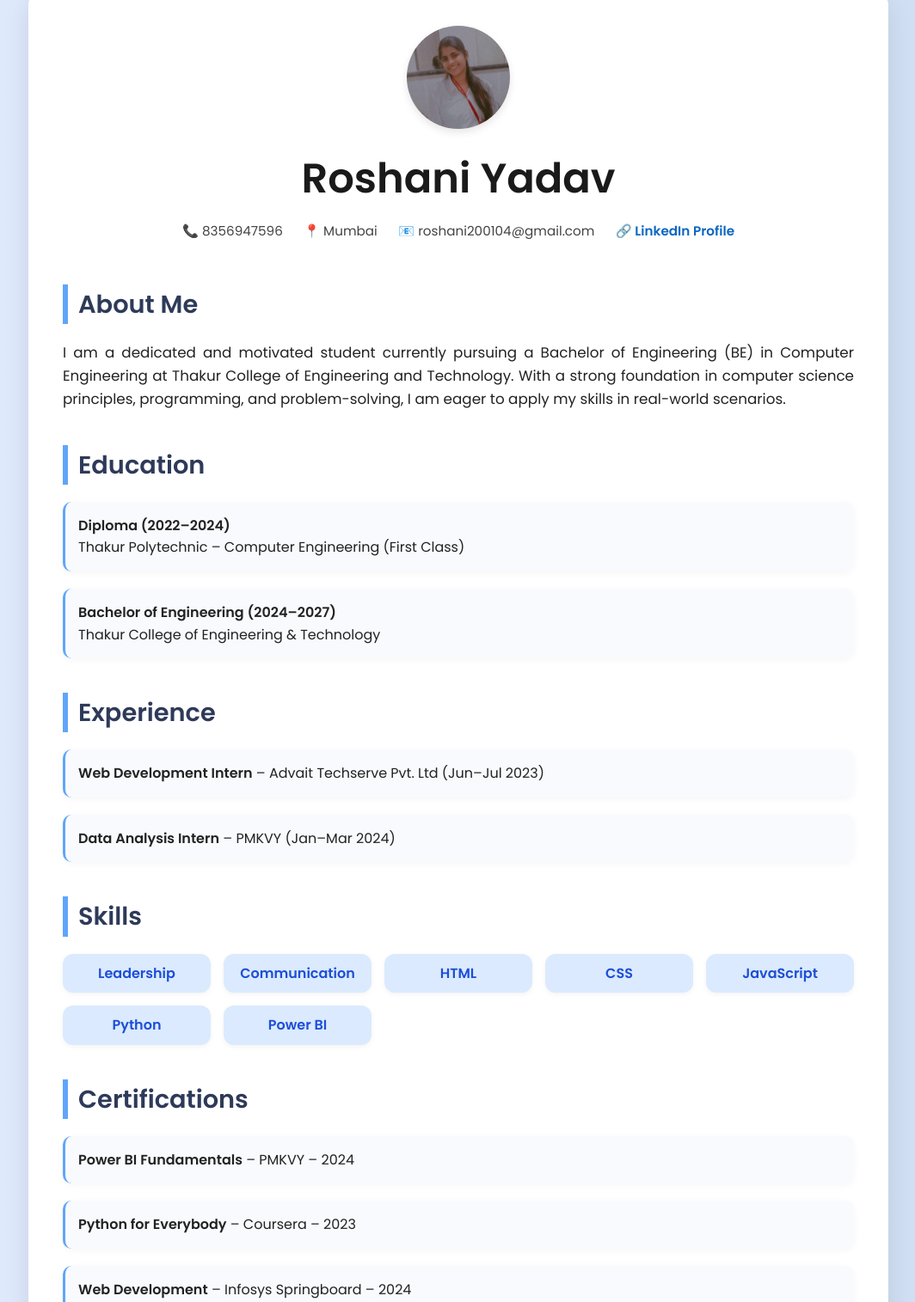
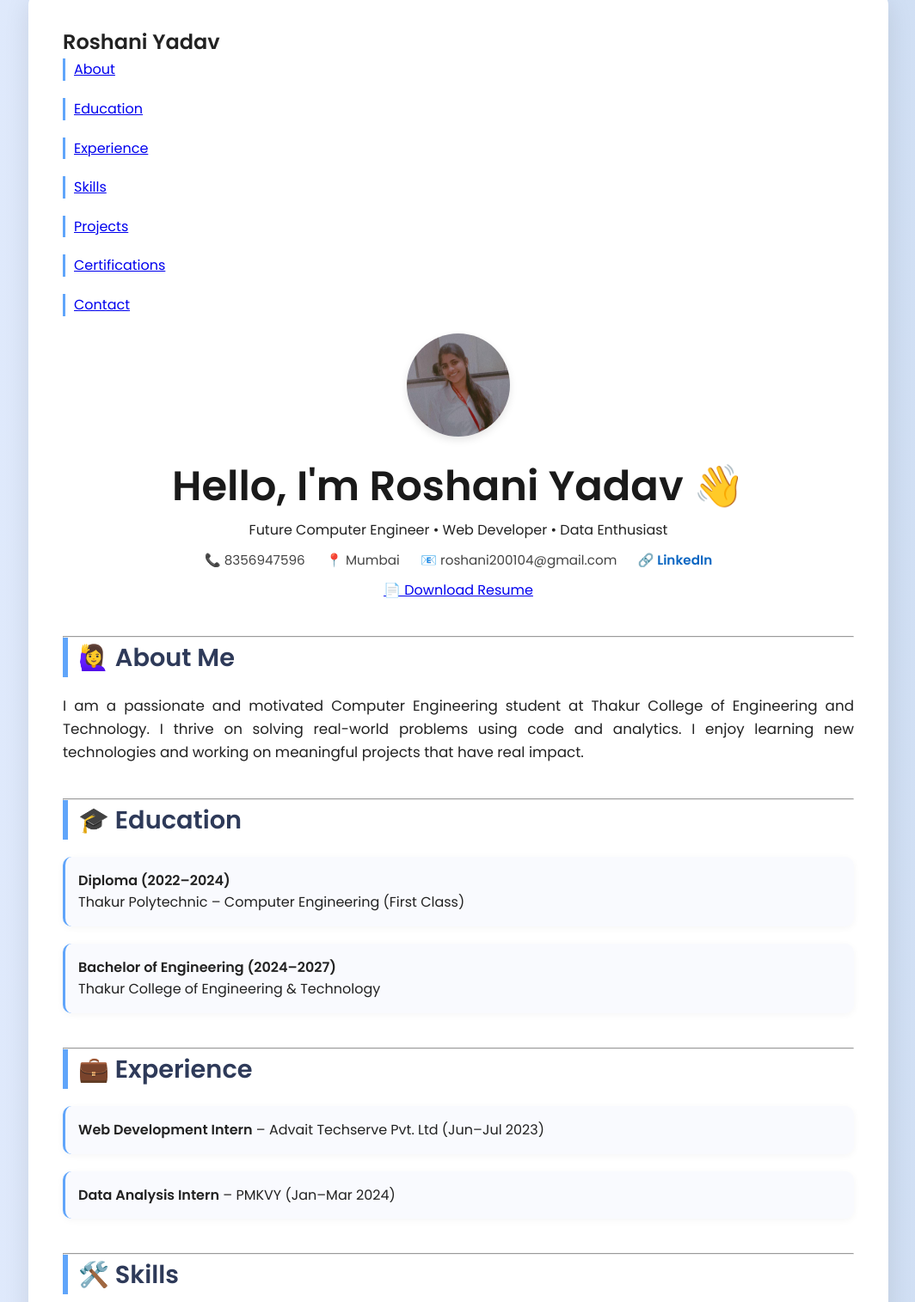
Before and after one commit to roshni200101/roshni200101.github.io, a plain HTML site: page index.html in a window 1280 px wide. Shown: the part 50-1565 px from the top of the page at 86% size, without its empty margins (107-1171 px from the left). Drawn offline with Linux system fonts and the light colour scheme.

Commit message:
Update index.html

```diff
--- a/index.html
+++ b/index.html
@@ -9,54 +9,111 @@
 </head>
 <body>
   <div class="container">
-    <header>
-      <img src="profile.jpeg" alt="Roshani Yadav" class="profile-pic">
-      <h1>Roshani Yadav</h1>
-      <div class="contact">
+
+    <!-- 🌐 NAVIGATION -->
+    <nav class="navbar">
+      <h2 class="logo">Roshani Yadav</h2>
+      <ul class="nav-links">
+        <li><a href="#about">About</a></li>
+        <li><a href="#education">Education</a></li>
+        <li><a href="#experience">Experience</a></li>
+        <li><a href="#skills">Skills</a></li>
+        <li><a href="#projects">Projects</a></li>
+        <li><a href="#certifications">Certifications</a></li>
+        <li><a href="#contact">Contact</a></li>
+      </ul>
+    </nav>
+
+    <!-- 👤 HEADER -->
+    <header class="intro">
+      <img src="profile.jpeg" alt="Roshani Yadav" class="profile-pic" />
+      <h1>Hello, I'm <span class="highlight">Roshani Yadav</span> 👋</h1>
+      <p>Future Computer Engineer • Web Developer • Data Enthusiast</p>
+      <div class="contact" id="contact">
         <span>📞 8356947596</span>
         <span>📍 Mumbai</span>
         <span>📧 roshani200104@gmail.com</span>
-        <a href="https://www.linkedin.com/in/roshni-yadav-1b3a932bb" target="_blank">🔗 LinkedIn Profile</a>
+        <a href="https://www.linkedin.com/in/roshni-yadav-1b3a932bb" target="_blank">🔗 LinkedIn</a>
       </div>
+      <a href="resume.pdf" class="btn" download>📄 Download Resume</a>
     </header>
 
-    <section class="about">
-      <h2>About Me</h2>
-      <p>I am a dedicated and motivated student currently pursuing a Bachelor of Engineering (BE) in Computer Engineering at Thakur College of Engineering and Technology. With a strong foundation in computer science principles, programming, and problem-solving, I am eager to apply my skills in real-world scenarios.</p>
+    <hr />
+
+    <!-- 📖 ABOUT -->
+    <section class="about" id="about">
+      <h2>🙋‍♀️ About Me</h2>
+      <p>I am a passionate and motivated Computer Engineering student at Thakur College of Engineering and Technology. I thrive on solving real-world problems using code and analytics. I enjoy learning new technologies and working on meaningful projects that have real impact.</p>
     </section>
 
-    <section class="education">
-      <h2>Education</h2>
+    <hr />
+
+    <!-- 🎓 EDUCATION -->
+    <section class="education" id="education">
+      <h2>🎓 Education</h2>
       <ul>
         <li><strong>Diploma (2022–2024)</strong><br />Thakur Polytechnic – Computer Engineering (First Class)</li>
         <li><strong>Bachelor of Engineering (2024–2027)</strong><br />Thakur College of Engineering & Technology</li>
       </ul>
     </section>
 
-    <section class="experience">
-      <h2>Experience</h2>
+    <hr />
+
+    <!-- 💼 EXPERIENCE -->
+    <section class="experience" id="experience">
+      <h2>💼 Experience</h2>
       <ul>
         <li><strong>Web Development Intern</strong> – Advait Techserve Pvt. Ltd (Jun–Jul 2023)</li>
         <li><strong>Data Analysis Intern</strong> – PMKVY (Jan–Mar 2024)</li>
       </ul>
     </section>
 
-    <section class="skills">
-      <h2>Skills</h2>
+    <hr />
+
+    <!-- 🛠️ SKILLS -->
+    <section class="skills" id="skills">
+      <h2>🛠️ Skills</h2>
       <div class="skill-list">
-        <span>Leadership</span><span>Communication</span><span>HTML</span><span>CSS</span>
-        <span>JavaScript</span><span>Python</span><span>Power BI</span>
+        <span>💡 Leadership</span>
+        <span>🗣️ Communication</span>
+        <span>🌐 HTML</span>
+        <span>🎨 CSS</span>
+        <span>⚙️ JavaScript</span>
+        <span>🐍 Python</span>
+        <span>📊 Power BI</span>
       </div>
     </section>
 
-    <section class="certifications">
-      <h2>Certifications</h2>
+    <hr />
+
+    <!-- 💻 PROJECTS -->
+    <section class="projects" id="projects">
+      <h2>💻 Projects</h2>
+      <ul>
+        <li><strong>Personal Portfolio Website</strong> – Built with HTML, CSS, and JavaScript to showcase my work and resume.</li>
+        <li><strong>Student Management System</strong> – A web-based app to manage student records (CRUD operations).</li>
+        <li><strong>Power BI Dashboard</strong> – Created dynamic dashboards to visualize internship data.</li>
+      </ul>
+    </section>
+
+    <hr />
+
+    <!-- 📜 CERTIFICATIONS -->
+    <section class="certifications" id="certifications">
+      <h2>📜 Certifications</h2>
       <ul>
         <li><strong>Power BI Fundamentals</strong> – PMKVY – 2024</li>
         <li><strong>Python for Everybody</strong> – Coursera – 2023</li>
         <li><strong>Web Development</strong> – Infosys Springboard – 2024</li>
       </ul>
     </section>
+
+    <hr />
+
+    <!-- 📩 FOOTER -->
+    <footer>
+      <p>Made with ❤️ by Roshani Yadav | © 2025</p>
+    </footer>
   </div>
 </body>
 </html>
```
